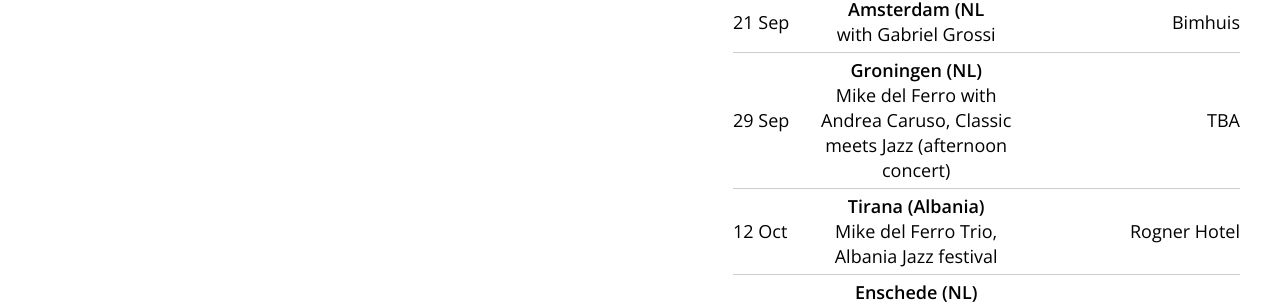
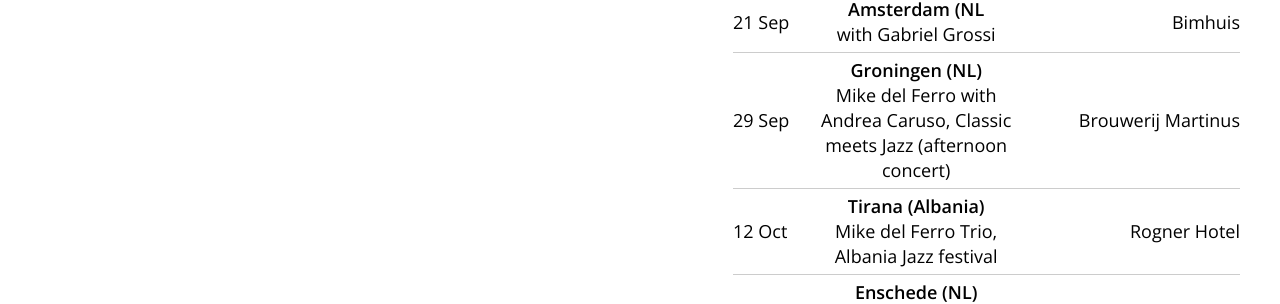
Before and after one commit to mikedelferro/website, a Jekyll site: the page built from agenda.html, in a window 1280 px wide. Shown: the part 1093-1397 px from the top of the page. Built offline with Jekyll 4.4.1, drawn with Linux system fonts in a browser that asks for light colours; nearby versions of some CDN libraries.

Commit message:
Updated '_config.yml' via CloudCannon

```diff
--- a/_config.yml
+++ b/_config.yml
@@ -49,9 +49,10 @@ gigs:
     url: www.agnietenhof.nl
   - title: 'Mike del Ferro with Andrea Caruso, Classic meets Jazz (afternoon concert)'
     date: 2019-09-29 15:00:00
-    location: TBA
+    location: Brouwerij Martinus
     venue: Groningen (NL)
-    url:
+    url: >-
+      http://www.stichtingjazzingroningen.nl/agenda/martinus-klassieke-affaire-mike-del-ferro-andrea-caruso/
   - title: Mike del Ferro and Jeroen van Veen- Canto Ostinato and Beyond
     date: 2020-01-09 20:00:00
     location: De Meerse
```
